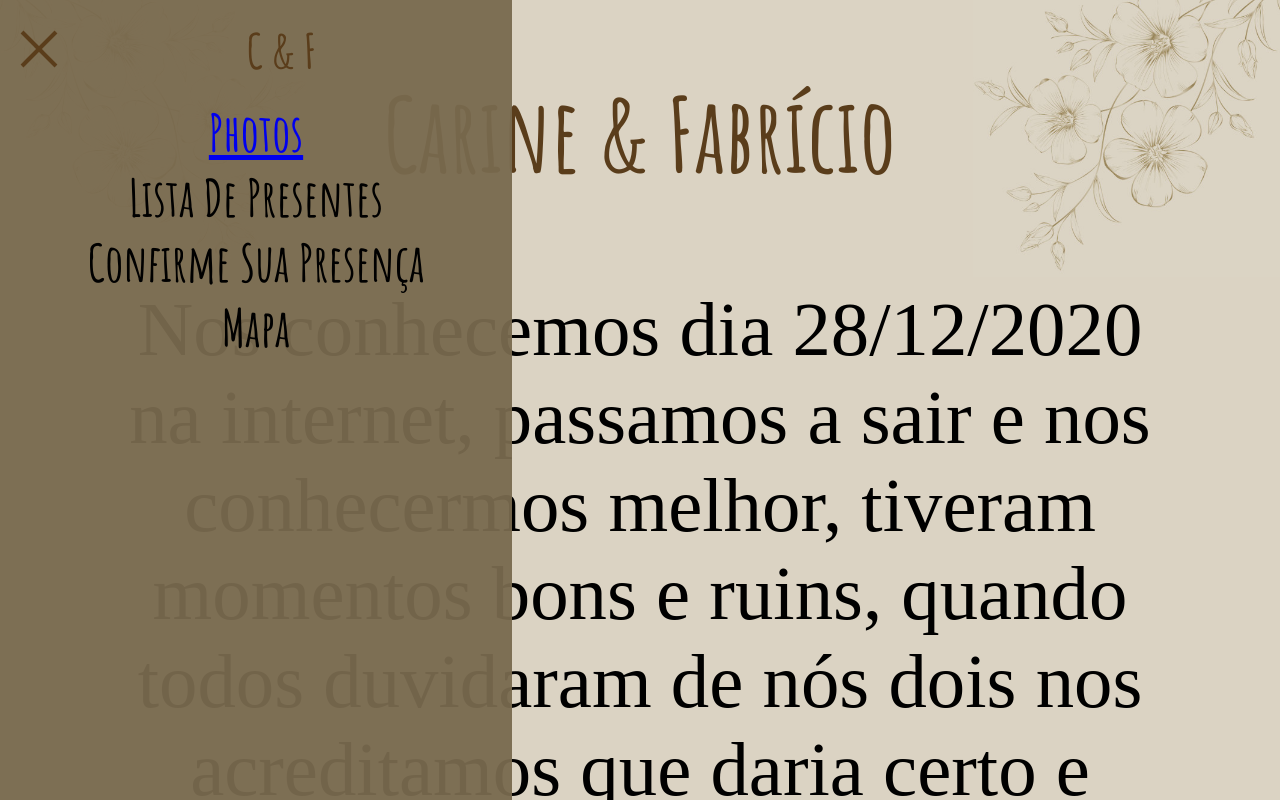
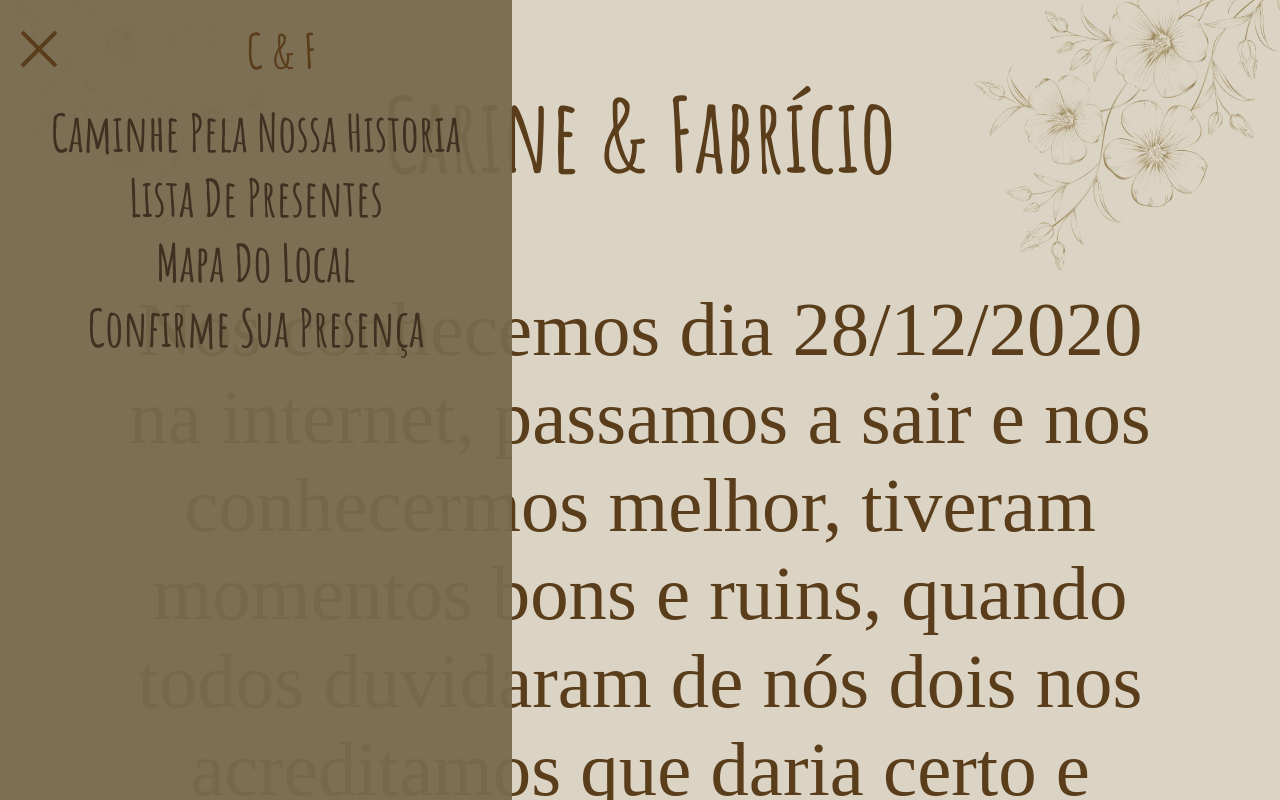
Before and after one commit to amandabcarneiro9/bricio-e-carine, a React (Create React App) app: page /gallery in a window 1280 px wide. Both pictures are taken after a click on the button 39 px from the left and 49 px from the top of the page. Shown: the top 800 px of the page. Built offline with nearby package versions, Linux system fonts and the light colour scheme; a web font is replaced by a local one.

Commit message:
make links work

```diff
--- a/src/App.js
+++ b/src/App.js
@@ -4,6 +4,7 @@ import Header from "./components/header/Header";
 import Main from "./sessions/main/Main";
 import Presentes from "./sessions/presentes/Presentes";
 import Gallery from "./sessions/gallery/Gallery";
+import Map from "./sessions/map/Map";
 import { BrowserRouter, Route, Routes } from "react-router-dom";
 
 function App() {
@@ -14,6 +15,7 @@ function App() {
         <Routes>
           <Route path="/presentes" element={<Presentes />} />
           <Route path="/gallery" element={<Gallery />} />
+          <Route path="/mapa" element={<Map />} />
           <Route path="/" element={<Main />} />
         </Routes>
         <Footer />
--- a/src/components/header/Header.jsx
+++ b/src/components/header/Header.jsx
@@ -19,7 +19,7 @@ export default function Header() {
         {isOpen && <div className="__close" onClick={close} />}
         <div className={`__menu ${isOpen ? "--menu-opened" : ""}`}>
           <h2 clas>C & F</h2>
-          <Links />
+          <Links onClose={close} />
         </div>
       </div>
     </header>
--- a/src/components/header/Header.scss
+++ b/src/components/header/Header.scss
@@ -18,6 +18,10 @@
       color: #5a3d1b;
       align-self: start;
       grid-area: names;
+
+      &:hover {
+        color: #412f22;
+      }
     }
   }
 
--- a/src/sessions/gallery/gallery.scss
+++ b/src/sessions/gallery/gallery.scss
@@ -11,6 +11,7 @@
     font-size: 6vw;
     text-align: center;
     margin: 20px auto 20px auto;
+    color: #5a3d1b;
   }
   .__main-photo {
     align-items: center;
--- a/src/sessions/links/Links.jsx
+++ b/src/sessions/links/Links.jsx
@@ -1,16 +1,22 @@
 import "./links.scss";
 import { Link } from "react-router-dom";
 
-export default function Links() {
+export default function Links({ onClose }) {
   return (
     <div className="nav-links">
-      <Link to="/gallery">
-        <div className="__link">photos</div>
+      <Link to="/gallery" className="__link" onClick={onClose}>
+        Caminhe pela nossa historia
+      </Link>
+      <Link to="/presentes" className="__link" onClick={onClose}>
+        lista de presentes
+      </Link>
+      <Link to="/mapa" className="__link" onClick={onClose}>
+        mapa do local
       </Link>
 
-      <div className="__link">lista de presentes</div>
-      <div className="__link">confirme sua presença</div>
-      <div className="__link">mapa</div>
+      <Link to="/gallery" className="__link" onClick={onClose}>
+        confirme sua presença
+      </Link>
     </div>
   );
 }
--- a/src/sessions/links/links.scss
+++ b/src/sessions/links/links.scss
@@ -13,9 +13,15 @@
   // }
 
   .__link {
+    text-decoration: none;
     text-transform: capitalize;
     font-size: 4vw;
     font-weight: bold;
+    color: #412f22;
+
+    &:hover {
+      color: #5a3d1b;
+    }
 
     @include for-phone {
       text-decoration: none;
```
